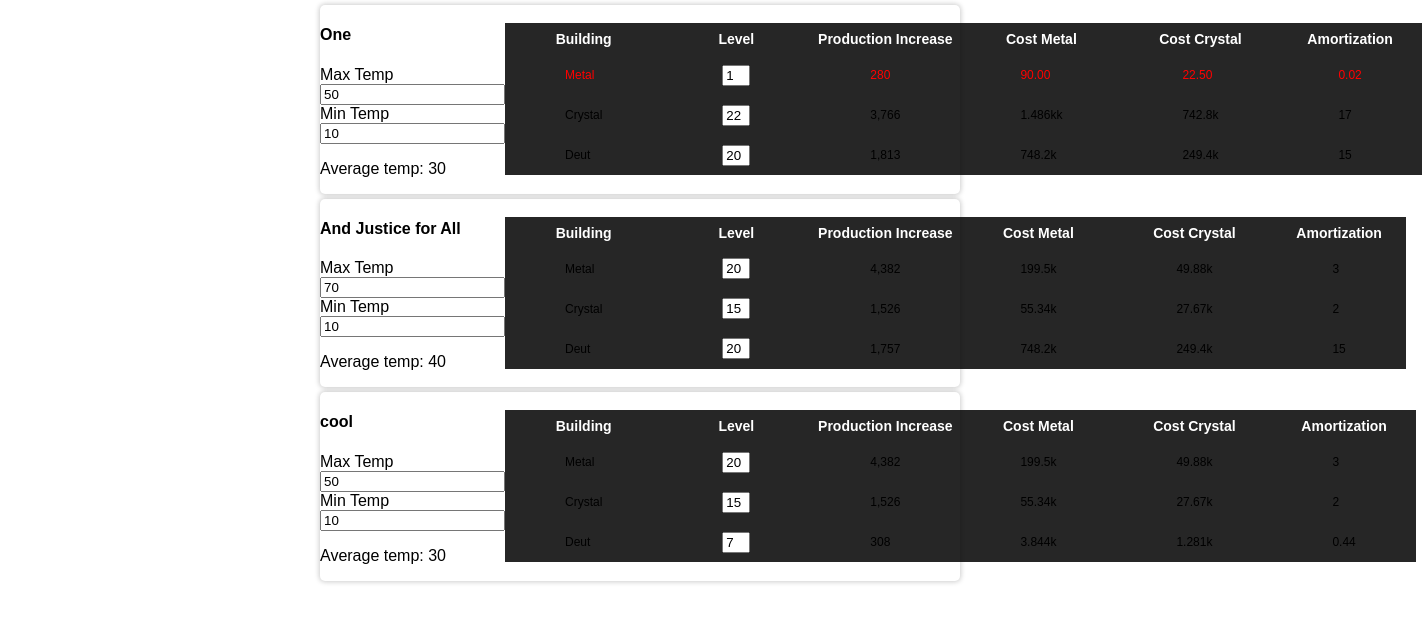
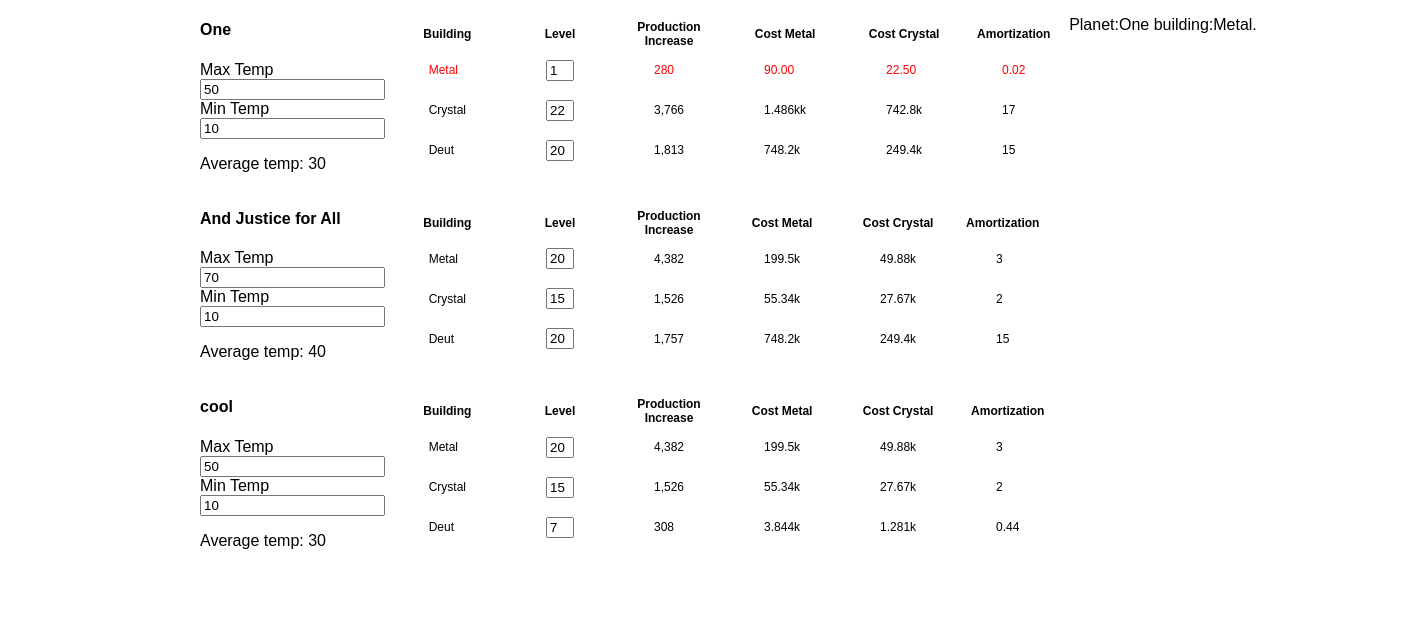
Before and after one commit to egfanboy/ogame-amortization, a React (Create React App) app: page / in a window 1280 px wide. Shown: the top 622 px of the page, 1422 px wide, since content can reach past the window. Built offline with nearby package versions, Linux system fonts and the light colour scheme.

Commit message:
started plasma tech amortization

```diff
--- a/src/components/building/building.jsx
+++ b/src/components/building/building.jsx
@@ -34,7 +34,6 @@ export default class Building extends Component {
     buildRows = ({ ...row }, index) => {
         const { hasNextBuilding, nextBuilding } = this.props;
         const mine = row.building;
-        console.log(hasNextBuilding, nextBuilding, mine);
 
         return (
             <TableRow
@@ -66,7 +65,7 @@ export default class Building extends Component {
 
     render() {
         const { headings, rows, className } = this.props;
-        console.log(this.props.nextBuilding);
+
         return (
             <TableContainer className={className}>
                 <Table>
--- a/src/components/building/building.styled.js
+++ b/src/components/building/building.styled.js
@@ -8,25 +8,24 @@ export const TableContainer = styled.div`
 export const Table = styled.table`
     border-collapse: collapse;
     overflow: ellipsis;
-    background-color: rgba(0, 0, 0, 0.85);
+    background-color: rgba(255, 255, 255, 0.85);
 
     width: 75%;
 `;
 export const TableBody = styled.tbody``;
 export const TableHeading = styled.th`
   height: 30px;
-  font-size:14px;
+  font-size:12px;
   user-select:none;
   text-align: center;
-  color: white;
+  color: black;
   }
 `;
 export const RowData = styled.td`
     text-align: left;
-    padding: 5px 60px;
+    padding: 5px 40px;
     user-select: none;
     height: 30px;
-    color: white;
     font-size: 12px;
 `;
 
@@ -40,6 +39,6 @@ export const TableRow = styled.tr`
         ${RowData} {
             color: ${({ isNext }) => (isNext ? 'red' : 'black')};
         }
-        background-color: #000;
+        background-color: pink;
     }
 `;
--- /dev/null
+++ b/src/components/next-levels/index.js
@@ -0,0 +1 @@
+export { default as NextLevel } from './next-level';
--- /dev/null
+++ b/src/components/next-levels/next-level.jsx
@@ -0,0 +1,14 @@
+import React, { Component } from 'react';
+
+export default class NextLevel extends Component {
+    static defaultProps = {};
+
+    render() {
+        const { next } = this.props;
+
+        if (!next.length) return null;
+        // console.log(next);
+        const { name, nextBuilding } = next.pop();
+        return <p>{`Planet:${name} building:${nextBuilding}.`}</p>;
+    }
+}
--- a/src/components/planet/planet.jsx
+++ b/src/components/planet/planet.jsx
@@ -64,6 +64,7 @@ export default class Planet extends React.Component {
         if (
             prevProps.metalMine !== this.props.metalMine ||
             prevProps.crystalMine !== this.props.crystalMine ||
+            prevProps.deutMine !== this.props.deutMine ||
             prevProps.minT !== this.props.minT ||
             prevProps.maxT !== this.props.maxT
         ) {
@@ -100,10 +101,7 @@ export default class Planet extends React.Component {
             deut.value,
         ].filter(v => !!v);
 
-        // console.log(amortizationValues);
-
         const lowestAmortization = Math.min(...amortizationValues);
-        // console.log({ lowestAmortization });
 
         const { building: nextBuilding } = [metal, crystal, deut].find(
             e => e.value === lowestAmortization
@@ -139,12 +137,12 @@ export default class Planet extends React.Component {
 
         const normalizedNewProd =
             speed * newMetalProd(metalMine) * metalDeutRatio;
-        // console.log(amortization(normalizedCost, normalizedNewProd));
+
         const metalAmortization = amortization(
             normalizedCost,
             normalizedNewProd
         );
-        // console.log({ metalAmortization });
+
         this.setState({ metalAmortization });
     };
 
@@ -341,16 +339,3 @@ export default class Planet extends React.Component {
         );
     }
 }
-
-/*                      mine="deut"
-                        level={deutMine}
-                        newProd={
-                            speed *
-                            Math.ceil(newDeutProd(deutMine, this.getAvgT()))
-                        }
-                        cost={costDeutMine(deutMine)}
-                        amortization={deutAmortization}
-                        onChange={this.onChangeHandler}
-                        isNext={
-                            hasNextBuilding && 'deut' === nextEmpireBuilding
-                        }*/
--- a/src/components/planet/planet.styled.js
+++ b/src/components/planet/planet.styled.js
@@ -2,12 +2,13 @@ import styled from 'styled-components';
 
 export const Main = styled.div`
     display: flex;
+    align-self: left;
     align-items: center;
     justify-content: space-around;
-    border-radius:5px;
-    width: 50%
-    box-shadow: 0 0 5px 1px rgba(0,0,0,0.2);
+    ${'' /* border-radius: 5px;
+    box-shadow: 0 0 5px 1px rgba(0, 0, 0, 0.2);
     margin-top: 5px;
+    padding: 25px; */};
 `;
 
 export const BuildingContainer = styled.div``;
--- a/src/pages/amortization.jsx
+++ b/src/pages/amortization.jsx
@@ -1,7 +1,9 @@
-import React, { Component, Fragment, createContext } from 'react';
+import React, { Component, Fragment } from 'react';
 
+import { metalMineProd, crysMineProd, deutMineProd } from '../utils/formulas';
 import styled from 'styled-components';
 import { Planet } from '../components/planet';
+import { NextLevel } from '../components/next-levels';
 
 const planets = [
     {
@@ -30,8 +32,6 @@ const planets = [
     },
 ];
 
-export const UserContext = createContext('settings');
-
 export default class Amortization extends Component {
     state = {
         planets: planets,
@@ -41,11 +41,67 @@ export default class Amortization extends Component {
         nextBuilding: [],
     };
 
+    componentDidMount() {
+        this.calculatePlasmaAmor();
+    }
+
     componentDidUpdate(prevProps, prevState) {
         if (prevState.amortizations !== this.state.amortizations) {
             this.setEmpireNextBuilding();
         }
     }
+
+    calculateNextBuildings = times => {};
+
+    calculatePlasmaAmor = () => {
+        const { speed } = this.state;
+
+        const accountProduction = planets.reduce((acc, planet) => {
+            const {
+                accountMetalProd,
+                accountCrystalProd,
+                accountDeutProd,
+            } = acc;
+
+            const { metalMine, crystalMine, deutMine } = planet;
+            // console.log({ metalMine, crystalMine, deutMine });
+
+            const getMetalProd = () => {
+                const prod = metalMineProd(metalMine);
+
+                return isNaN(accountMetalProd) ? prod : accountMetalProd + prod;
+            };
+
+            const getCrystalProd = () => {
+                const prod = crysMineProd(crystalMine);
+                console.log(prod);
+                return isNaN(accountCrystalProd)
+                    ? prod
+                    : accountCrystalProd + prod;
+            };
+            const getDeutProd = () => {
+                const prod = deutMineProd(deutMine);
+
+                return isNaN(accountDeutProd) ? prod : accountDeutProd + prod;
+            };
+
+            return {
+                accountMetalProd: getMetalProd(),
+                accountCrystalProd: getCrystalProd(),
+                accountDeutProd: getDeutProd(),
+            };
+        }, {});
+        console.log({ accountProduction });
+
+        const normalizedAccountProduction = Object.entries(
+            accountProduction
+        ).reduce((acc, [key, value]) => {
+            return (acc = Object.assign(acc, { [key]: speed * value }));
+        }, {});
+
+        console.log({ normalizedAccountProduction });
+        // console.log({ accountMetalProd, accountCrystalProd, accountDeutProd });
+    };
 
     setEmpireNextBuilding = () => {
         const { amortizations } = this.state;
@@ -62,12 +118,15 @@ export default class Amortization extends Component {
     };
 
     onPlanetChange = planetNumb => (key, value) => {
-        this.setState(state => {
+        this.setState(
+            state => {
                 return (state.planets[planetNumb] = Object.assign(
                     state.planets[planetNumb],
                     { [key]: value }
                 ));
-        });
+            },
+            () => this.calculatePlasmaAmor()
+        );
     };
 
     setPlanetNextBuilding = planet => {
@@ -128,10 +187,14 @@ export default class Amortization extends Component {
     };
 
     render() {
+        console.log(this.state.nextBuilding);
         return (
+            <Main>
                 <PlanetContainer>
                     {this.state.planets.map(this.buildPlanets)}
                 </PlanetContainer>
+                <NextLevel next={this.state.nextBuilding} />
+            </Main>
         );
     }
 }
@@ -139,6 +202,11 @@ export default class Amortization extends Component {
 const PlanetContainer = styled.div`
     display: flex;
     flex-direction: column;
-    align-items: center;
+    align-items: flex-start;
     justify-content: center;
+    padding-left: 200px;
 `;
+
+const Main = styled.div`
+    display: flex;
+`;
```
Also changed, not shown: src/components/next-levels/next-level.styled.js (added). Lines whose indentation alone changed are shown as unchanged.
